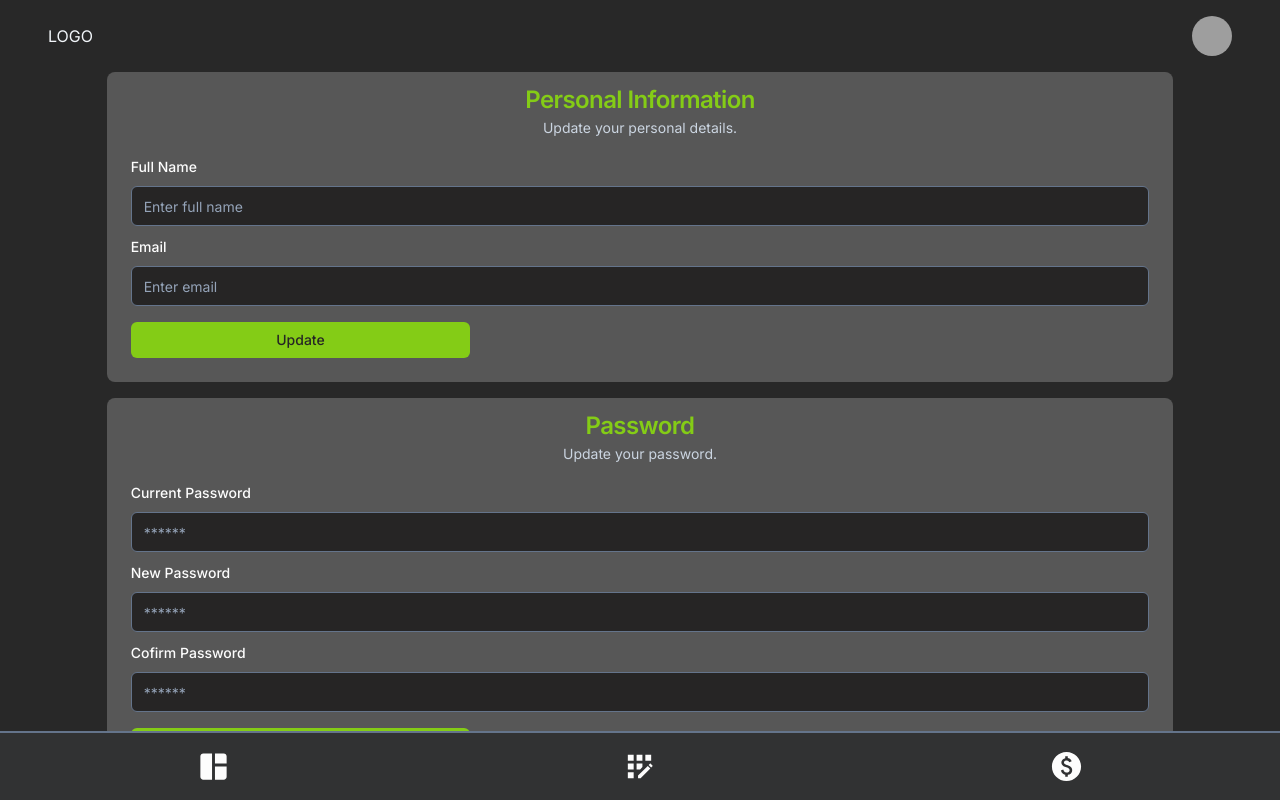
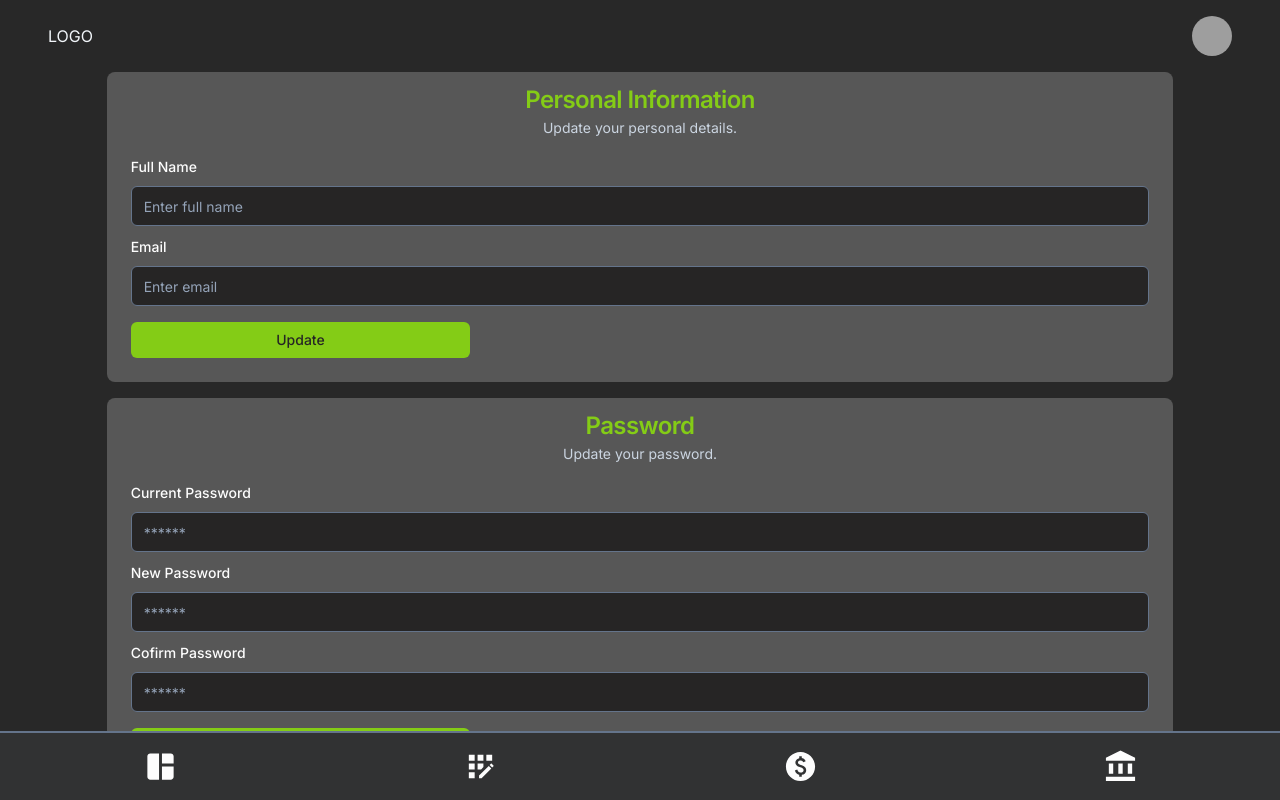
Before and after one commit to JustinRivera-9/finance-pro-v2, a Next.js app: page /account in a window 1280 px wide. Shown: the top 800 px of the page. Built offline with nearby package versions, Linux system fonts and the light colour scheme; grey boxes are pictures that could not be loaded.

Commit message:
Added connected accounts navigation tab

```diff
--- a/components/navigation/mobile/MobileNavigation.tsx
+++ b/components/navigation/mobile/MobileNavigation.tsx
@@ -3,6 +3,7 @@ import Link from "next/link";
 import SpaceDashboardIcon from "@mui/icons-material/SpaceDashboard";
 import AppRegistrationIcon from "@mui/icons-material/AppRegistration";
 import PaidIcon from "@mui/icons-material/Paid";
+import AccountBalanceIcon from "@mui/icons-material/AccountBalance";
 import { usePathname } from "next/navigation";
 
 const MobileNavigation = () => {
@@ -35,6 +36,16 @@ const MobileNavigation = () => {
             <PaidIcon fontSize="large" />
           </Link>
         </li>
+        <li>
+          <Link
+            href="/connected-accounts"
+            className={
+              path.startsWith("/connected-accounts") ? "text-accent" : ""
+            }
+          >
+            <AccountBalanceIcon fontSize="large" />
+          </Link>
+        </li>
       </ul>
     </nav>
   );
```
